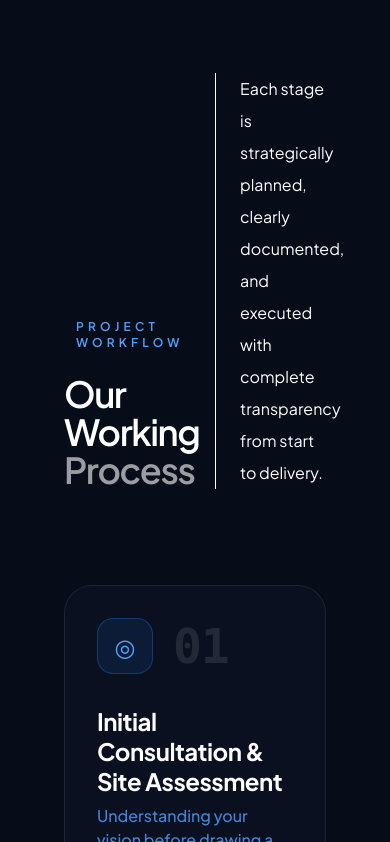
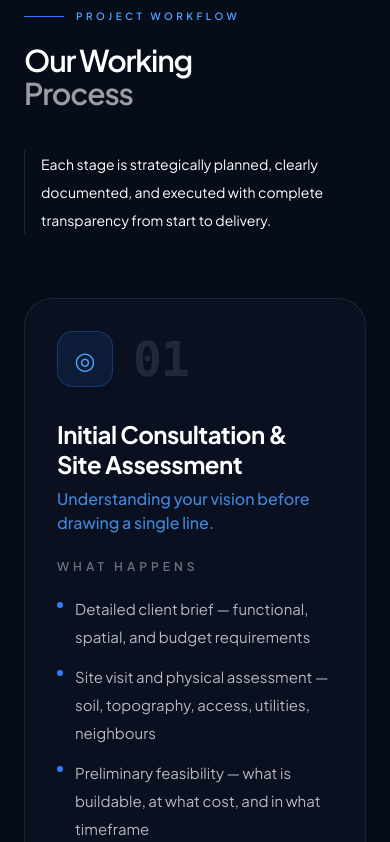
Before and after one commit to mumbaiops45/Stonearc, a Next.js app: page /process in a window 390 px wide. Shown: the part 2221-3063 px from the top of the page. Built offline with nearby package versions, Linux system fonts and the light colour scheme.

Commit message:
Make the ui

```diff
--- a/src/app/contact/page.jsx
+++ b/src/app/contact/page.jsx
@@ -123,7 +123,7 @@ const Page = () => {
                 >
                     <img src="/indianbusiness.webp" alt="Contact" className="w-full h-full object-cover opacity-15" />
                 </motion.div>
-                <div className="absolute inset-0 bg-gradient-to-b from-[#070c18]/40 via-transparent to-[#070c18]" />
+                <div className="absolute inset-0 bg-gradient-to-b from-[#070c18]/20 via-transparent to-[#070c18]" />
 
 
                 <div className="relative z-10 max-w-7xl mx-auto px-6 md:px-16 w-full pt-40 pb-28">
--- a/src/app/data/data.js
+++ b/src/app/data/data.js
@@ -567,3 +567,80 @@ export const steps = [
         desc: "Mobilisation begins as per mutually agreed schedule.",
     },
 ];
+
+
+export const processStagess = [
+  {
+    number: "01",
+    title: "Initial Consultation & Site Assessment",
+    subtitle: "Understanding your vision before drawing a single line.",
+    points: [
+      "Detailed client brief — functional, spatial, and budget requirements",
+      "Site visit and physical assessment — soil, topography, access, utilities, neighbours",
+      "Preliminary feasibility — what is buildable, at what cost, and in what timeframe",
+      "Review of existing drawings, approvals, or structural reports if available",
+    ],
+    receive:
+      "A clear, written project brief confirmed with you before any design work begins. No guesswork. No assumptions.",
+    icon: "◎",
+  },
+  {
+    number: "02",
+    title: "Design & Engineering",
+    subtitle: "Precision architecture backed by structural intelligence.",
+    points: [
+      "Architectural concept and schematic design",
+      "Structural design — foundation, superstructure, and load analysis",
+      "PEB frame analysis and structural planning",
+      "Client review and design revisions",
+      "Working drawings for construction and fabrication",
+    ],
+    receive:
+      "A complete design package including architectural drawings, structural drawings, specifications, and BOQ.",
+    icon: "⬡",
+  },
+  {
+    number: "03",
+    title: "Approvals & Permissions",
+    subtitle: "We handle the complexity so you don't have to.",
+    points: [
+      "Preparation of approval drawings",
+      "Submission and follow-up with local authorities",
+      "Fire NOC and environmental approvals",
+      "RERA registration support where applicable",
+    ],
+    receive:
+      "All statutory approvals managed by Stonearc without clients dealing with approval complexities.",
+    icon: "◈",
+  },
+  {
+    number: "04",
+    title: "Construction & Fabrication",
+    subtitle: "Built to spec. Inspected at every stage.",
+    points: [
+      "Site mobilisation and safety setup",
+      "Foundation execution with QC testing",
+      "Superstructure execution with scheduled inspections",
+      "PEB fabrication and factory quality checks",
+      "Daily progress and manpower reporting",
+    ],
+    receive:
+      "A structure built exactly to design with every structural element inspected and documented.",
+    icon: "⬢",
+  },
+  {
+    number: "05",
+    title: "Finishing & Commissioning",
+    subtitle: "The final 10% that defines the full 100%.",
+    points: [
+      "MEP coordination and installation",
+      "Architectural finishing and facade works",
+      "PEB accessories and finishing systems",
+      "Punch-list walkthrough and corrections",
+      "Final documentation and handover preparation",
+    ],
+    receive:
+      "A fully completed, occupancy-ready building with drawings, certificates, warranties, and manuals.",
+    icon: "◇",
+  },
+];
--- a/src/app/process/page.jsx
+++ b/src/app/process/page.jsx
@@ -2,6 +2,7 @@
 
 import React, { useState } from "react";
 import { motion } from "framer-motion";
+import {processStagess} from "../data/data"
 
 const fadeUp = {
   hidden: { opacity: 0, y: 60 },
@@ -19,81 +20,7 @@ const staggerContainer = {
   },
 };
 
-const processStages = [
-  {
-    number: "01",
-    title: "Initial Consultation & Site Assessment",
-    subtitle: "Understanding your vision before drawing a single line.",
-    points: [
-      "Detailed client brief — functional, spatial, and budget requirements",
-      "Site visit and physical assessment — soil, topography, access, utilities, neighbours",
-      "Preliminary feasibility — what is buildable, at what cost, and in what timeframe",
-      "Review of existing drawings, approvals, or structural reports if available",
-    ],
-    receive:
-      "A clear, written project brief confirmed with you before any design work begins. No guesswork. No assumptions.",
-    icon: "◎",
-  },
-  {
-    number: "02",
-    title: "Design & Engineering",
-    subtitle: "Precision architecture backed by structural intelligence.",
-    points: [
-      "Architectural concept and schematic design",
-      "Structural design — foundation, superstructure, and load analysis",
-      "PEB frame analysis and structural planning",
-      "Client review and design revisions",
-      "Working drawings for construction and fabrication",
-    ],
-    receive:
-      "A complete design package including architectural drawings, structural drawings, specifications, and BOQ.",
-    icon: "⬡",
-  },
-  {
-    number: "03",
-    title: "Approvals & Permissions",
-    subtitle: "We handle the complexity so you don't have to.",
-    points: [
-      "Preparation of approval drawings",
-      "Submission and follow-up with local authorities",
-      "Fire NOC and environmental approvals",
-      "RERA registration support where applicable",
-    ],
-    receive:
-      "All statutory approvals managed by Stonearc without clients dealing with approval complexities.",
-    icon: "◈",
-  },
-  {
-    number: "04",
-    title: "Construction & Fabrication",
-    subtitle: "Built to spec. Inspected at every stage.",
-    points: [
-      "Site mobilisation and safety setup",
-      "Foundation execution with QC testing",
-      "Superstructure execution with scheduled inspections",
-      "PEB fabrication and factory quality checks",
-      "Daily progress and manpower reporting",
-    ],
-    receive:
-      "A structure built exactly to design with every structural element inspected and documented.",
-    icon: "⬢",
-  },
-  {
-    number: "05",
-    title: "Finishing & Commissioning",
-    subtitle: "The final 10% that defines the full 100%.",
-    points: [
-      "MEP coordination and installation",
-      "Architectural finishing and facade works",
-      "PEB accessories and finishing systems",
-      "Punch-list walkthrough and corrections",
-      "Final documentation and handover preparation",
-    ],
-    receive:
-      "A fully completed, occupancy-ready building with drawings, certificates, warranties, and manuals.",
-    icon: "◇",
-  },
-];
+
 
 const StageCard = ({ stage, index }) => {
   const [hovered, setHovered] = useState(false);
@@ -108,7 +35,7 @@ const StageCard = ({ stage, index }) => {
       onHoverEnd={() => setHovered(false)}
       className="relative group"
     >
-      {index < processStages.length - 1 && (
+      {index < processStagess.length - 1 && (
         <div className="absolute left-[52px] top-full w-[1px] h-10 bg-gradient-to-b from-blue-500/40 to-transparent z-10 hidden lg:block" />
       )}
 
@@ -407,7 +334,7 @@ const Page = () => {
         </div>
       </div>
 
-      <div className="bg-[#060c18] border-t border-b border-white/5 py-32">
+      {/* <div className="bg-[#060c18] border-t border-b border-white/5 py-32">
         <div className="max-w-7xl  px-16 md:px-16">
           <motion.div
             initial={{ opacity: 0, y: 40 }}
@@ -434,12 +361,53 @@ const Page = () => {
           </motion.div>
 
           <div className="space-y-5">
-            {processStages.map((stage, index) => (
+            {processStagess.map((stage, index) => (
               <StageCard key={index} stage={stage} index={index} />
             ))}
           </div>
         </div>
+      </div> */}
+
+      <div className="bg-[#060c18] border-t border-b border-white/5 py-16 md:py-32">
+  <div className="max-w-7xl mx-auto px-6 sm:px-10 md:px-16">
+
+    <motion.div
+      initial={{ opacity: 0, y: 40 }}
+      whileInView={{ opacity: 1, y: 0 }}
+      viewport={{ once: true }}
+      transition={{ duration: 0.8 }}
+      className="grid grid-cols-1 md:grid-cols-2 gap-10 items-start md:items-end mb-16 md:mb-24"
+    >
+      <div className="max-w-2xl">
+        <div className="flex items-center gap-3 mb-5 md:mb-6">
+          <div className="w-10 h-[1px] bg-blue-500" />
+          <p className="text-blue-400 text-[10px] sm:text-xs tracking-[0.35em] uppercase font-semibold">
+            Project Workflow
+          </p>
+        </div>
+
+        <h2 className="text-3xl sm:text-4xl md:text-5xl font-semibold leading-[1.1] md:leading-[1.05] tracking-[-0.04em] text-white">
+          Our Working
+          <span className="block text-white/60">Process</span>
+        </h2>
       </div>
+
+      <div className="md:ml-auto max-w-sm">
+        <p className="text-white text-sm sm:text-base leading-7 sm:leading-8 border-l border-white/10 pl-4 sm:pl-6">
+          Each stage is strategically planned, clearly documented, and executed
+          with complete transparency from start to delivery.
+        </p>
+      </div>
+    </motion.div>
+
+    <div className="space-y-4 sm:space-y-5">
+      {processStagess.map((stage, index) => (
+        <StageCard key={index} stage={stage} index={index} />
+      ))}
+    </div>
+
+  </div>
+</div>
 
 
       <div className="py-32">
```
Also changed, not shown: src/app/component/Navbar.jsx (+33 -39 lines).
